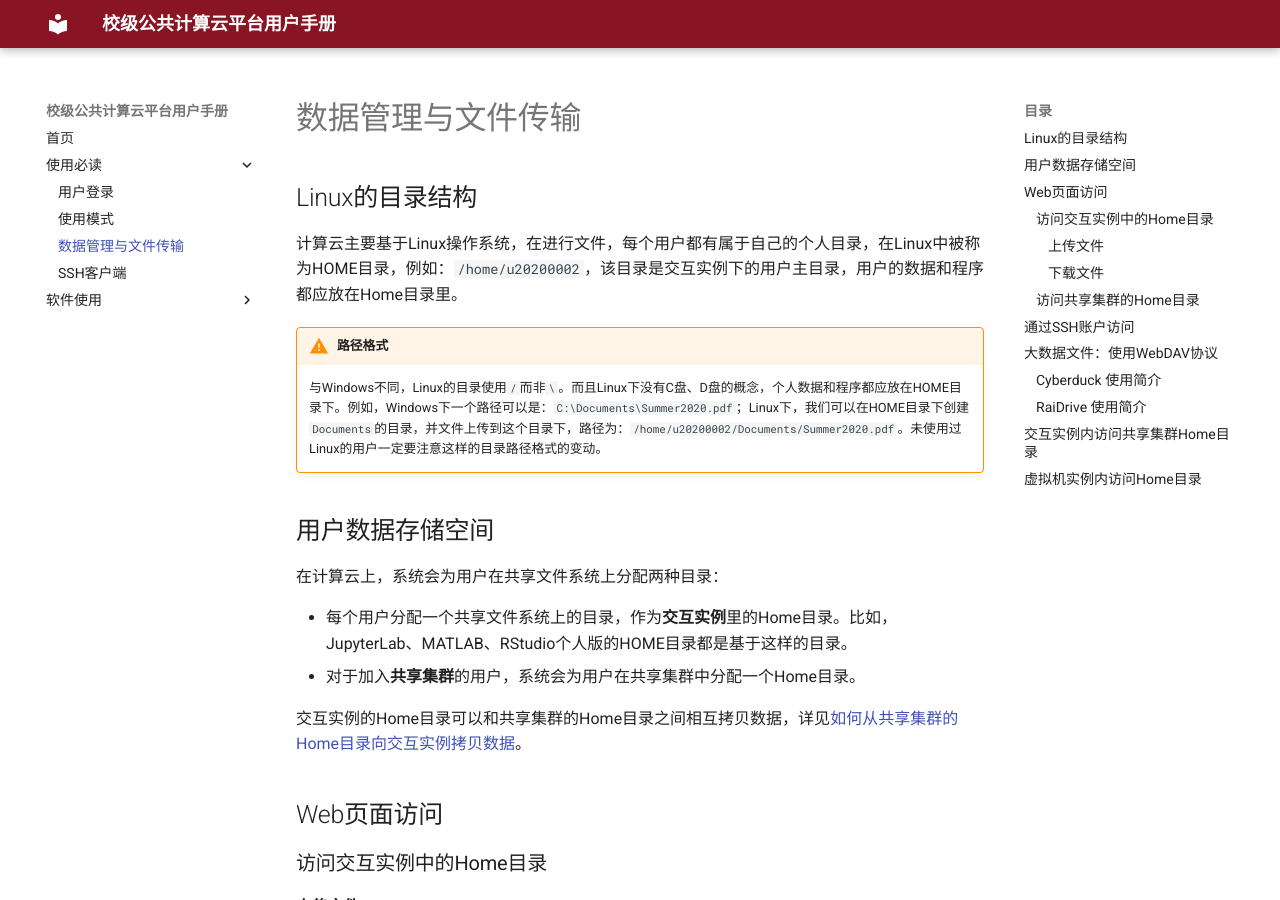
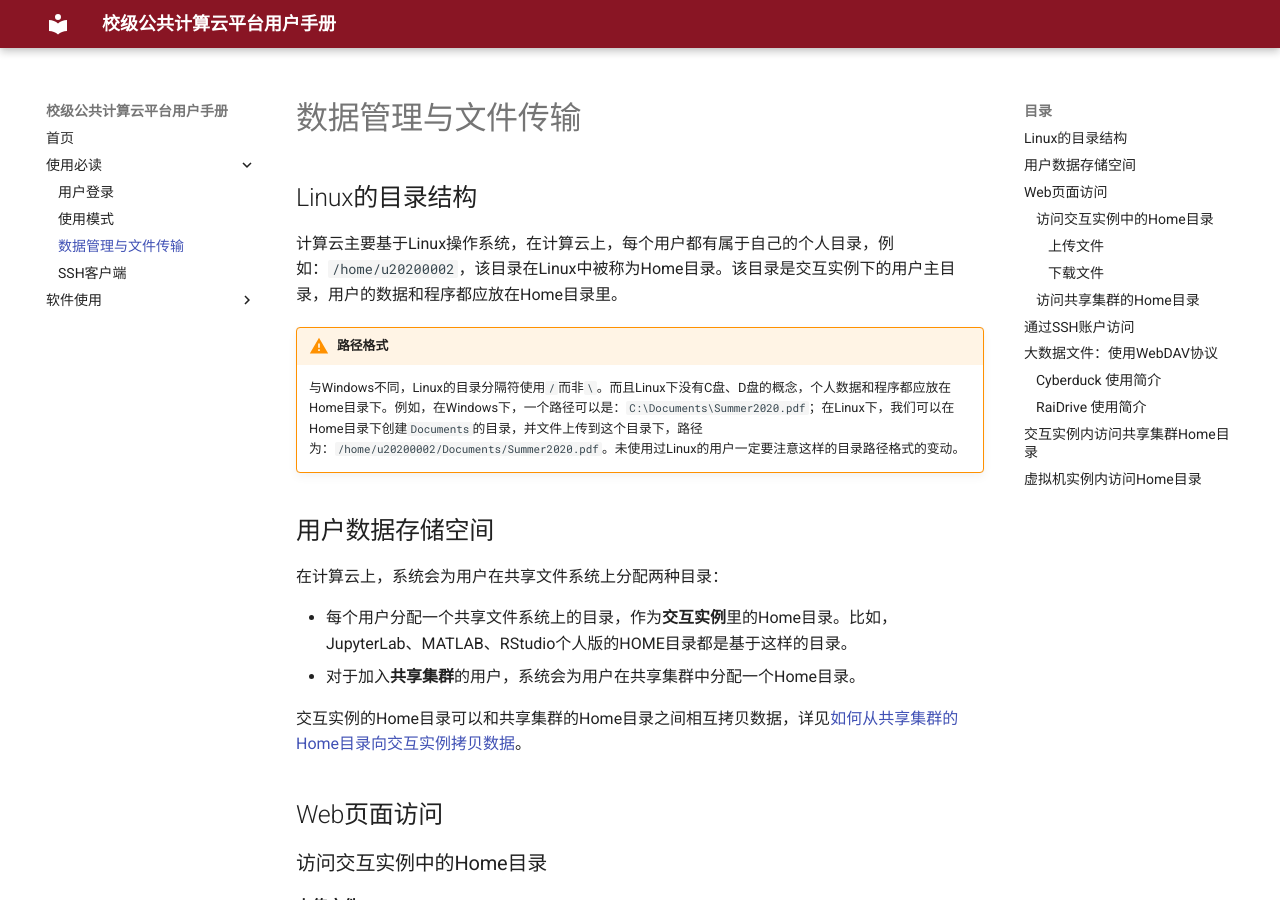
Before and after one commit to ruc-cc/cc-help-docs, an MkDocs documentation site: the page built from docs/manual/transfer.md, in a window 1280 px wide and 900 px high. Built offline with MkDocs 1.6.1 and Material for MkDocs 9.7.7, drawn with Linux system fonts in a browser that asks for light colours.

Commit message:
data & amber

```diff
--- a/docs/manual/transfer.md
+++ b/docs/manual/transfer.md
@@ -2,10 +2,10 @@
 
 ## Linux的目录结构
 
-计算云主要基于Linux操作系统，在进行文件，每个用户都有属于自己的个人目录，在Linux中被称为HOME目录，例如：`/home/u20200002`，该目录是交互实例下的用户主目录，用户的数据和程序都应放在Home目录里。
+计算云主要基于Linux操作系统，在计算云上，每个用户都有属于自己的个人目录，例如：`/home/u20200002`，该目录在Linux中被称为Home目录。该目录是交互实例下的用户主目录，用户的数据和程序都应放在Home目录里。
 
 !!! warning "路径格式"
-    与Windows不同，Linux的目录使用`/`而非`\`。而且Linux下没有C盘、D盘的概念，个人数据和程序都应放在HOME目录下。例如，Windows下一个路径可以是：`C:\Documents\Summer2020.pdf`；Linux下，我们可以在HOME目录下创建`Documents`的目录，并文件上传到这个目录下，路径为：`/home/u20200002/Documents/Summer2020.pdf`。未使用过Linux的用户一定要注意这样的目录路径格式的变动。
+    与Windows不同，Linux的目录分隔符使用`/`而非`\`。而且Linux下没有C盘、D盘的概念，个人数据和程序都应放在Home目录下。例如，在Windows下，一个路径可以是：`C:\Documents\Summer2020.pdf`；在Linux下，我们可以在Home目录下创建`Documents`的目录，并文件上传到这个目录下，路径为：`/home/u20200002/Documents/Summer2020.pdf`。未使用过Linux的用户一定要注意这样的目录路径格式的变动。
 
 ## 用户数据存储空间
 
```
Also changed, not shown: docs/app/matlab.md (+2 -2 lines).
